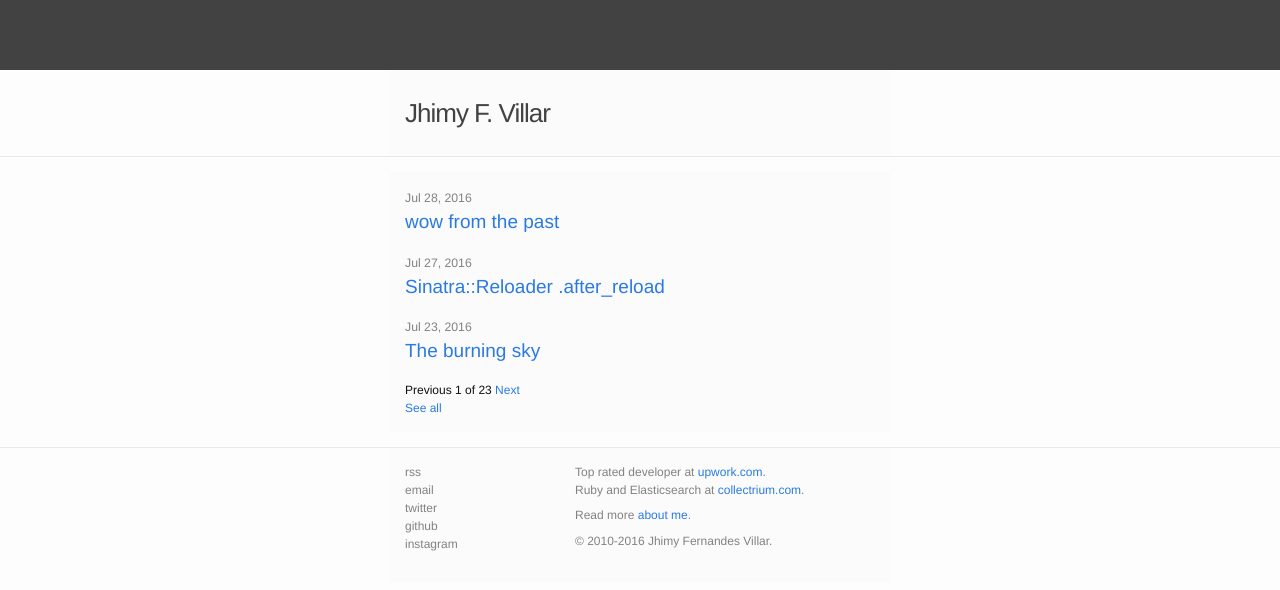
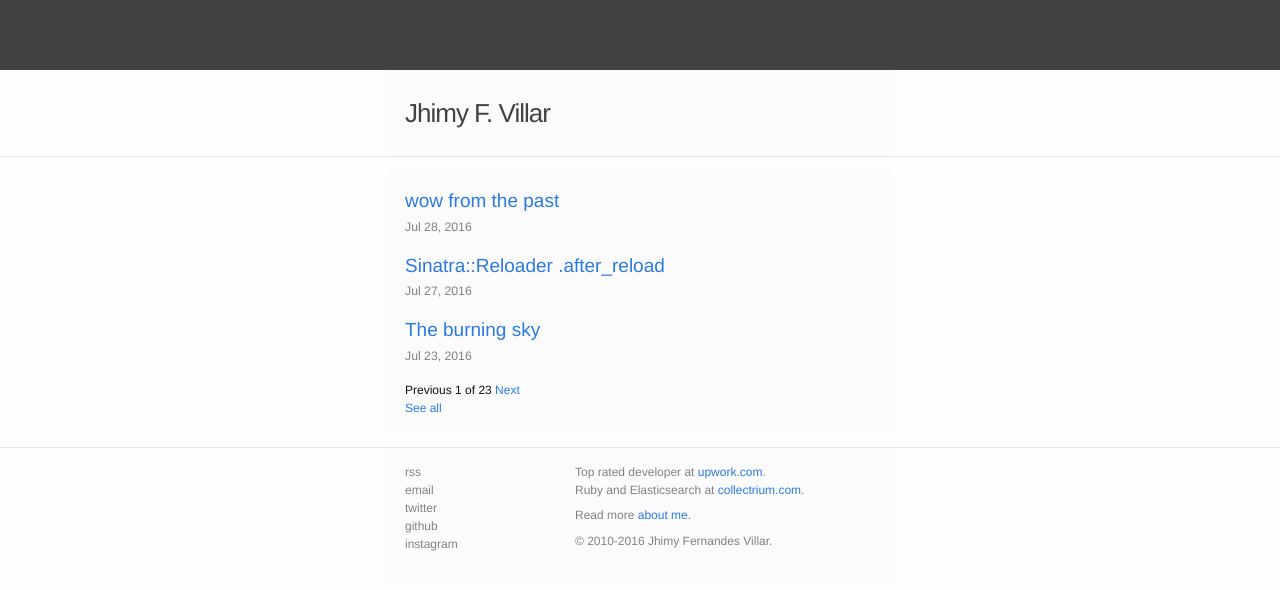
Before and after one commit to stjhimy/stjhimy.github.io, a Jekyll site: the page built from index.html, in a window 1280 px wide. Shown: the top 590 px of the page. Built offline with Jekyll 4.4.1, drawn with Linux system fonts in a browser that asks for light colours; the list of posts is cut into pages by our own code.

Commit message:
Fix post list

```diff
--- a/_sass/_layout.scss
+++ b/_sass/_layout.scss
@@ -195,6 +195,10 @@
     }
 }
 
+.post-list h2 {
+  margin-bottom: 0px;
+}
+
 .post-meta {
     font-size: $small-font-size;
     color: $grey-color;
--- a/index.html
+++ b/index.html
@@ -7,11 +7,12 @@ layout: default
   <ul class="post-list">
     {% for post in paginator.posts %}
       <li>
-        <span class="post-meta">{{ post.date | date: "%b %-d, %Y" }}</span>
 
         <h2>
           <a class="post-link" href="{{ post.url | prepend: site.baseurl }}">{{ post.title }}</a>
         </h2>
+
+        <span class="post-meta">{{ post.date | date: "%b %-d, %Y" }}</span>
       </li>
     {% endfor %}
   </ul>
```
